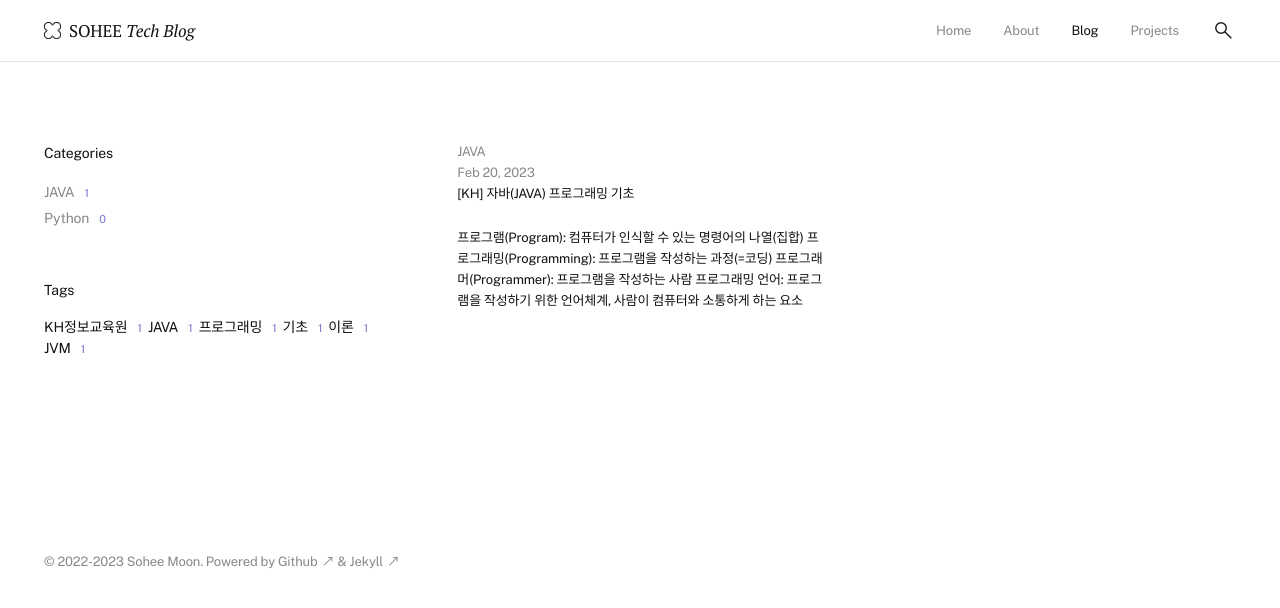
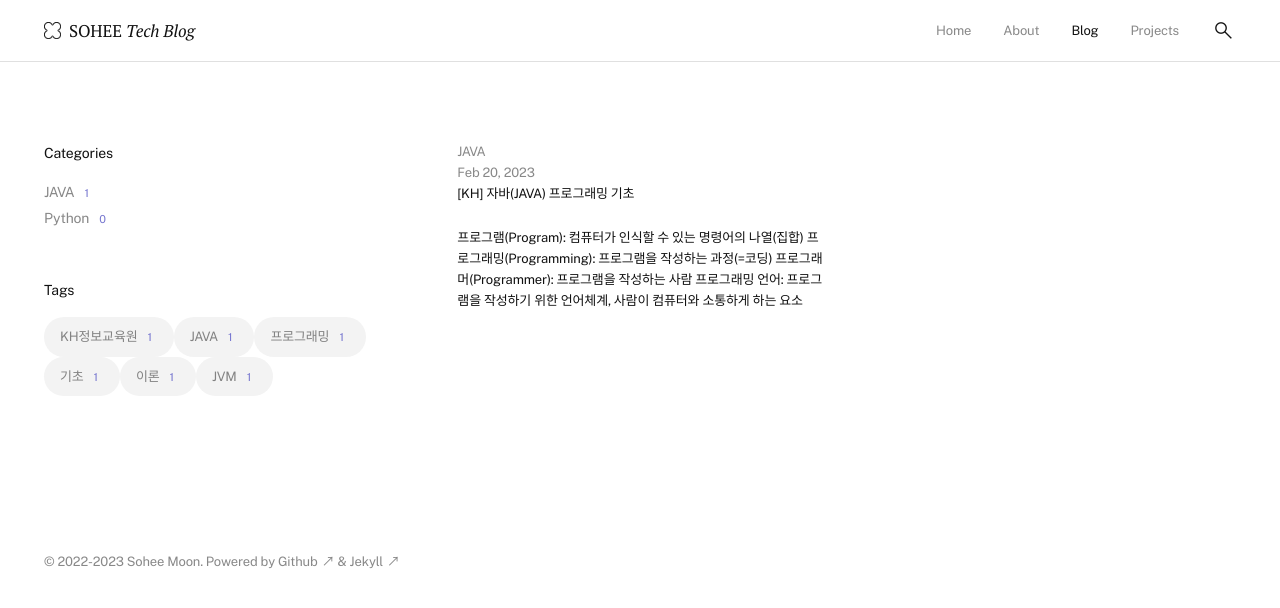
Before and after one commit to soheetech/soheetech.github.io, a Jekyll site: the page built from blog.md, in a window 1280 px wide. Shown: the top 608 px of the page. Built offline with Jekyll 4.4.1, drawn with Linux system fonts in a browser that asks for light colours.

Commit message:
Update main.scss

```diff
--- a/assets/css/main.scss
+++ b/assets/css/main.scss
@@ -289,7 +289,7 @@ footer {
 
 #sidebar h4 { margin-bottom: var(--size-40); }
 
-#sidebar .category ul.zero a {
+#sidebar ul.zero a {
   line-height: 1.8;
   color: var(--color-d-gray);
 }
@@ -297,5 +297,9 @@ footer {
 #sidebar .tag ul.zero li { display: inline-block; }
 
 #sidebar .tag ul.zero li a {
-
+  display: inline-block;
+  padding: var(--size-20) var(--size-40);
+  font-size: var(--font-small);
+  border-radius: var(--size-60);
+  background: var(--color-l-gray);
 }
```
